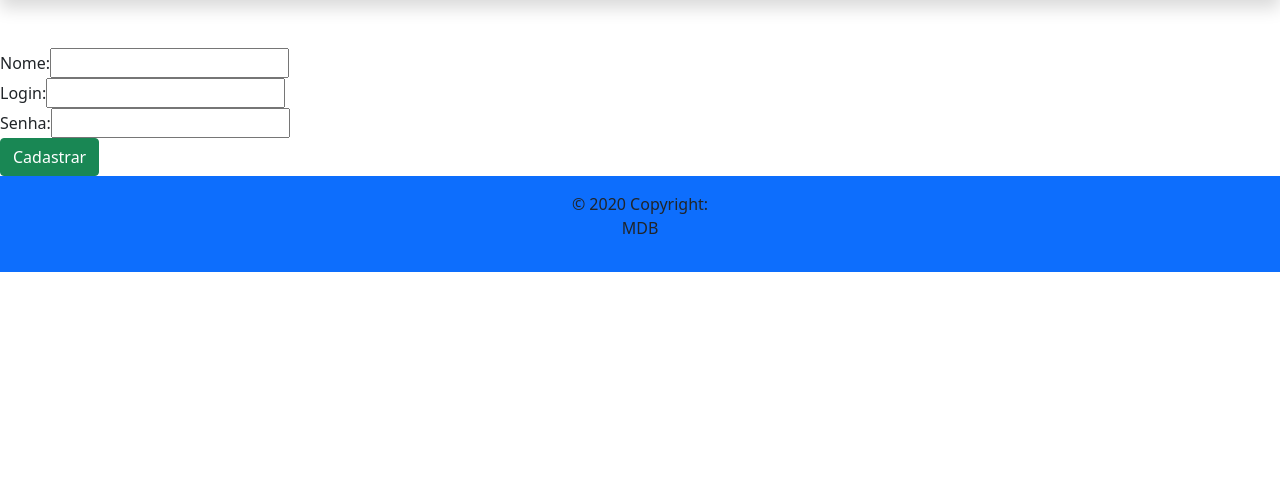
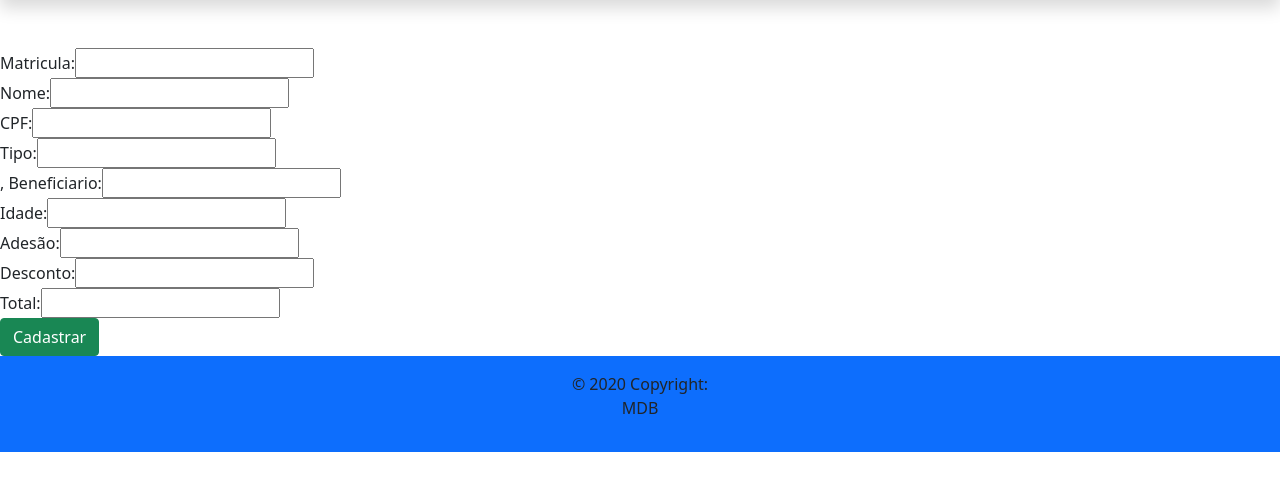
Before and after one commit to acaciojunio28/astaj_valida, a PHP site: page /app/view/cadastro.php in a window 1280 px wide. Shown: the part 72-563 px from the top of the page. Run offline with PHP 8.4, Linux system fonts and the light colour scheme.

Commit message:
modificado o cadastro

```diff
--- a/app/view/cadastro.php
+++ b/app/view/cadastro.php
@@ -2,9 +2,15 @@
 <div>
 
 <form method="POST" action="app/controller/create_controller.php">
+<label>Matricula:</label><input type="text" name="matricula" id="senha"><br>
 <label>Nome:</label><input type="text" name="nome" id="senha"><br>
-<label>Login:</label><input type="text" name="login" id="login"><br>
-<label>Senha:</label><input type="password" name="senha" id="senha"><br>
+<label>CPF:</label><input type="text" name="cpf" id="senha"><br>
+<label>Tipo:</label><input type="text" name="tipo" id="senha"><br>,
+<label>Beneficiario:</label><input type="text" name="beneficiario" id="senha"><br>
+<label>Idade:</label><input type="text" name="idade" id="senha"><br>
+<label>Adesão:</label><input type="text" name="adesao" id="senha"><br>
+<label>Desconto:</label><input type="text" name="desconto" id="senha"><br>
+<label>Total:</label><input type="text" name="total" id="senha"><br>
 <input type="submit" value="Cadastrar" id="cadastrar" name="cadastrar"class="btn btn-success">
 </form>
 
```
Also changed, not shown: app/controller/create_controller.php (+11 -4 lines), app/controller/login_controller.php (+4 -4 lines), app/model/banco.php (+13 -5 lines).
